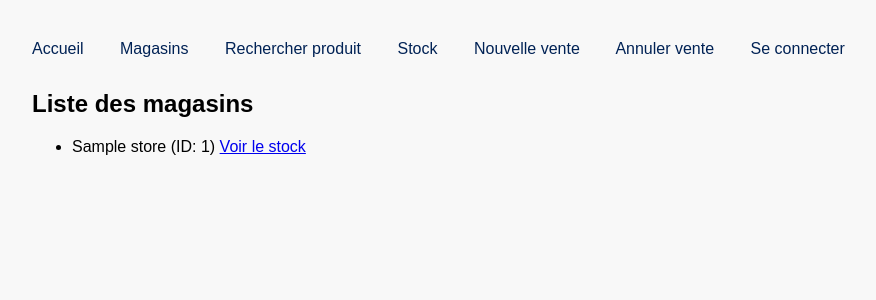
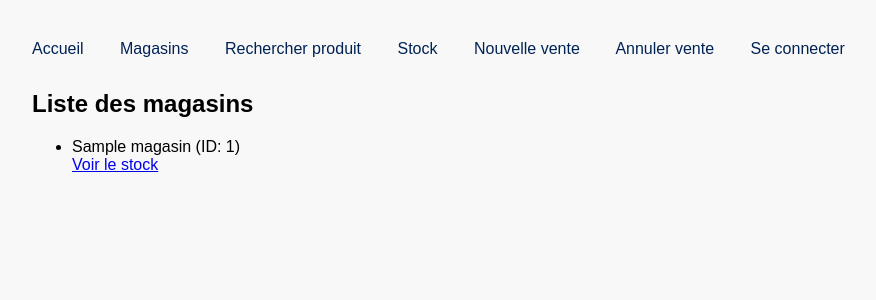
Before and after one commit to zakzaki244/Lab0-LOG430, a Flask app: template src/templates/magasins.html in a window 1280 px wide. Shown: the top 300 px of the page, without its empty margins (8-884 px from the left). Run offline with Flask 3, Linux system fonts and the light colour scheme; the template is opened without the code that fills it: most values are stand-ins (such as "Sample title", 1, 10 or a date in 2020).

Commit message:
modif template html magasin

```diff
--- a/src/templates/magasins.html
+++ b/src/templates/magasins.html
@@ -3,10 +3,11 @@
 {% block content %}
 <h2>Liste des magasins</h2>
 <ul>
-   {% for store in magasins %}
-    <li>{{ store.name }} (ID: {{ store.id }})
-        <a href="{{ url_for('store_stock', store_id=store.id) }}">Voir le stock</a>
-    </li>
-{% endfor %}
+    {% for magasin in magasins %}
+        <li>
+            {{ magasin.name }} (ID: {{ magasin.id }})<br>
+            <a href="/stock?store_id={{ magasin.id }}">Voir le stock</a>
+        </li>
+    {% endfor %}
 </ul>
 {% endblock %}
```
